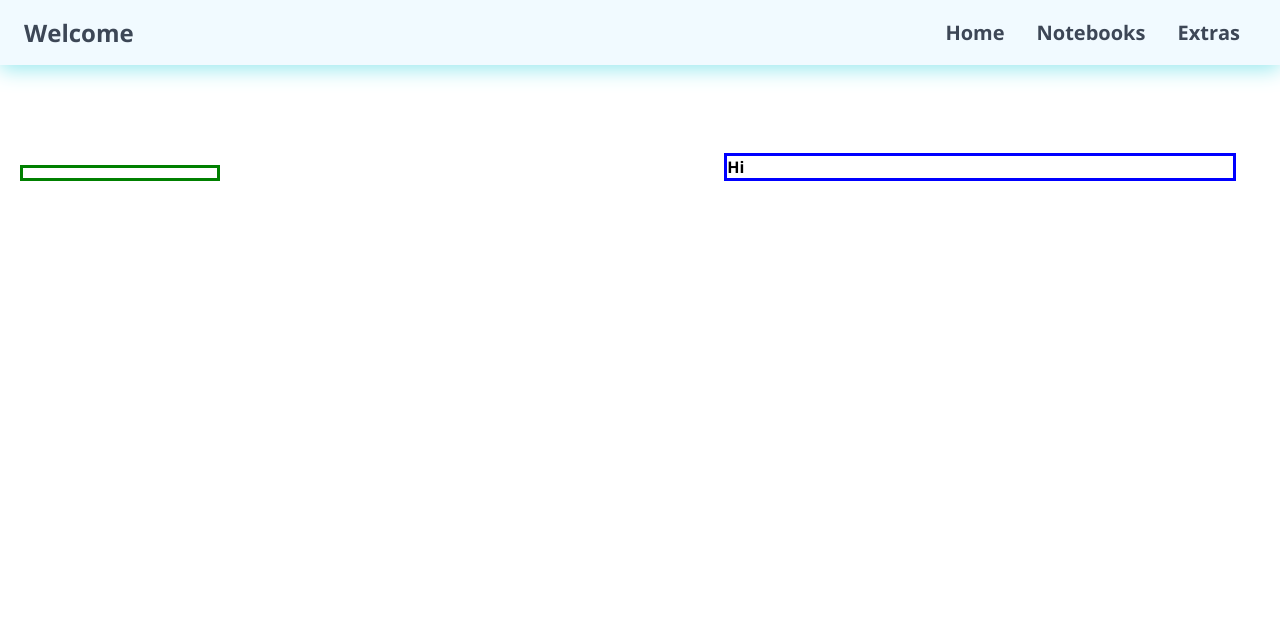
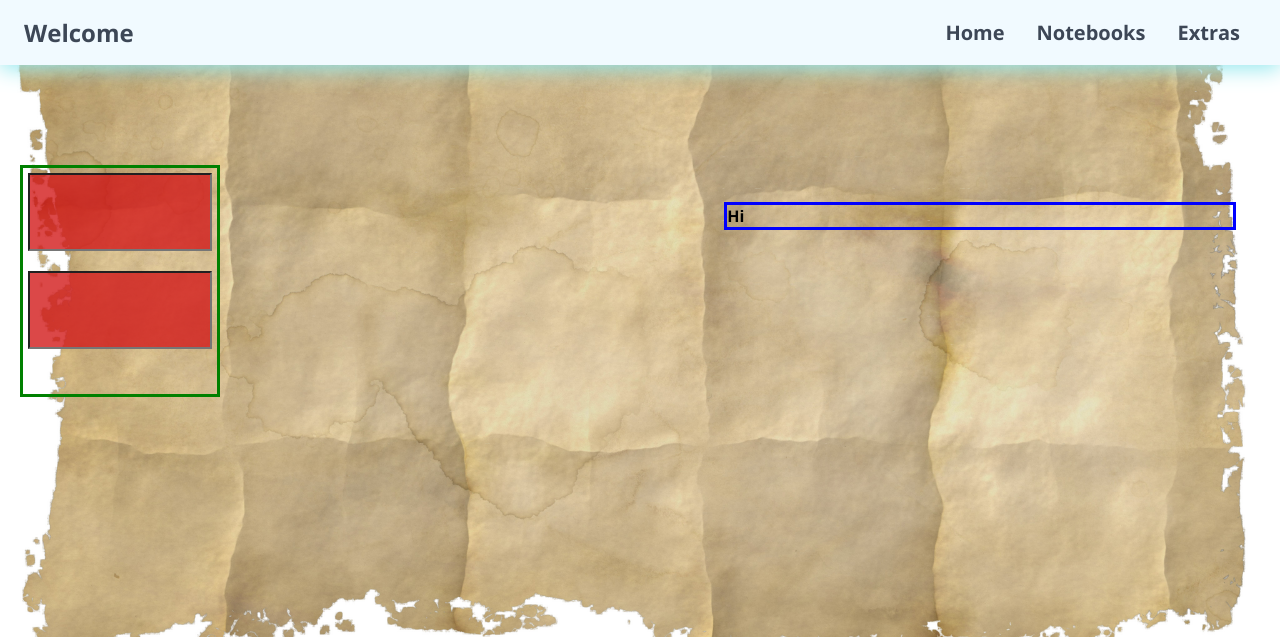
Before and after one commit to KenKenCode/TakeNoteOnline, a PHP site: page /NotebooksPage2.php in a window 1280 px wide. Shown: the top 637 px of the page. Run offline with PHP 8.4, Linux system fonts and the light colour scheme.

Commit message:
added the background image for NotebooksPage2

```diff
--- a/NotebooksPage2.php
+++ b/NotebooksPage2.php
@@ -31,7 +31,9 @@
     <div id="addNote">
       <div id="noteTitleAndContentContainer">
         <div id="titleAndContent">
+          <input type="text" id="noteTitle" style="width: 100%; margin-bottom: 20px;">
 
+          <input type="text" id="noteContent" style="width: 100%; margin-bottom: 40px;">
         </div>
       </div>
     </div>
--- a/NotebooksPage2Style.css
+++ b/NotebooksPage2Style.css
@@ -8,7 +8,12 @@
 }
 
 body {
+
     font-family: "Open Sans", sans-serif;
+    background-image: url('Images/NotebooksPage2Background.jpg');
+    background-position: center;
+    background-size: cover;
+    background-repeat: no-repeat;
 }
 
 nav {
@@ -91,6 +96,13 @@ nav {
 
 }
 
+#titleAndContent > * {
+    padding: 20px 0;
+    text-align: center;
+    background-color: rgba(211, 27, 27, 0.8);
+    font-size: 30px;
+}
+
 table, th, tr, td {
     /* th = table header, tr = table row, td = table cell/table data */
 	border: 2px solid;
```
Also changed, not shown: Images/NotebooksPage2Background.jpg (added).
